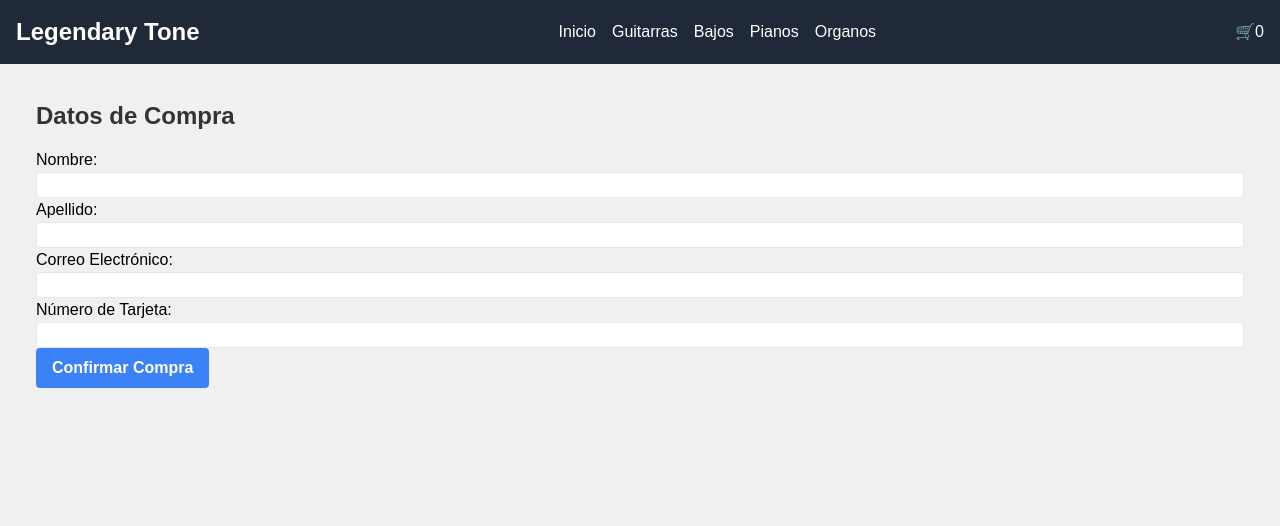
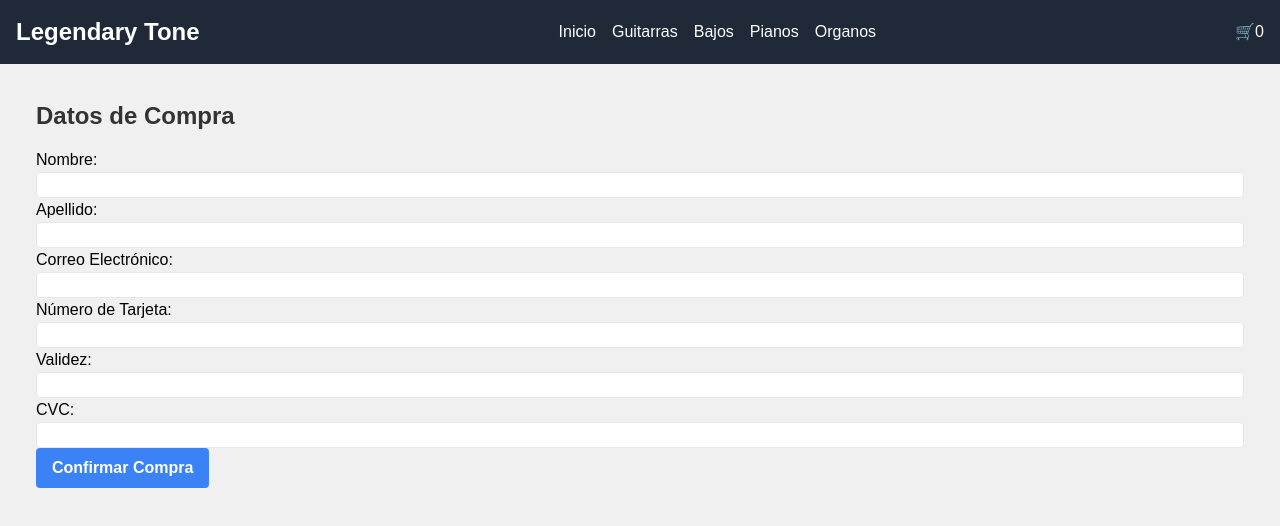
Before and after one commit to Delgado-Jose/ProyectoFinal-JoseDelgado, a React (Vite) app: page /Checkout in a window 1280 px wide. Shown: the top 526 px of the page. Built offline with nearby package versions, Linux system fonts and the light colour scheme.

Commit message:
[C]: Entrega Final ReactJs

```diff
--- a/src/App.jsx
+++ b/src/App.jsx
@@ -4,9 +4,8 @@ import NavBar from './components/navBar/navBar.jsx';
 import ItemListContainer from './components/itemListContainer/ItemListContainer.jsx';
 import ItemDetailContainer from './components/itemDetailContainer/ItemDetailContainer.jsx';
 import Cart from './components/cart/cart.jsx';
+import Checkout from './components/checkOut/CheckOut.jsx';
 import { CartContextProvider } from './context/CartContext.jsx';
-import Checkout from './components/checkOut/CheckOut.jsx';
-
 function App() {
   return (
     <>
--- a/src/components/ItemDetail/ItemDetail.jsx
+++ b/src/components/ItemDetail/ItemDetail.jsx
@@ -4,6 +4,10 @@ import { CartContext } from '../../context/CartContext'
 
 const ItemDetail = ({producto}) => {
   const {addToCart} = useContext(CartContext)
+
+  const actualizaStock = (cantidad) =>{
+    producto.stock -= cantidad
+  }
 
   return (
     <div className="flex font-serif">
@@ -16,7 +20,7 @@ const ItemDetail = ({producto}) => {
           <p className="mb-1">Precio USD: {producto.precio}</p>
           <p className="mb-1">Stock Actual: {producto.stock}</p>
           <p className="mb-4">Categoría: {producto.categoria}</p>
-          <ItemCount stock={producto.stock} addToCart={(cantidad) => addToCart(producto, cantidad)} />
+          <ItemCount stock={producto.stock} addToCart={(cantidad) => addToCart(producto, cantidad)} actualizaStock={actualizaStock} />
         </div>
       </div>
     </div>
--- a/src/components/cartItem/CartItem.jsx
+++ b/src/components/cartItem/CartItem.jsx
@@ -24,10 +24,6 @@ const CartItem = ({ producto }) => {
         </div>
       </div>
     </>
-
-
-
-
   );
 };
 
--- a/src/components/checkOut/CheckOut.jsx
+++ b/src/components/checkOut/CheckOut.jsx
@@ -58,7 +58,15 @@ const Checkout = () => {
         </div>
         <div>
           <label className="block mb-1">Número de Tarjeta:</label>
-          <input type="text" name="tarjeta" value={form.tarjeta} onChange={handleChange} required className="w-full p-2 border border-gray-300 rounded" />
+          <input type="number" name="tarjeta" value={form.tarjeta} onChange={handleChange} required className="w-full p-2 border border-gray-300 rounded" />
+        </div>
+        <div>
+          <label className="block mb-1">Validez:</label>
+          <input type="text" name="validez" value={form.validezTarjeta} onChange={handleChange} required className="w-full p-2 border border-gray-300 rounded" />
+        </div>
+        <div>
+          <label className="block mb-1">CVC:</label>
+          <input type="number" name="cvc" value={form.cvcTarjeta} onChange={handleChange} required className="w-full p-2 border border-gray-300 rounded" />
         </div>
         <button type="submit" className="bg-blue-500 hover:bg-blue-700 text-white font-bold py-2 px-4 rounded">
           Confirmar Compra
--- a/src/components/itemCount/ItemCount.jsx
+++ b/src/components/itemCount/ItemCount.jsx
@@ -1,7 +1,7 @@
 import React, { useState } from 'react'
 import { Button } from '../button/Button.jsx'
 
-export const ItemCount = ({ stock, addToCart }) => {
+export const ItemCount = ({ stock, addToCart, actualizaStock }) => {
   const [cantidad, setCantidad] = useState(1)
 
   const incrementar = () => {
@@ -15,6 +15,11 @@ export const ItemCount = ({ stock, addToCart }) => {
     }
   }
 
+  const handleAddToCart = () =>{
+    addToCart(cantidad)
+    actualizaStock(cantidad)
+  }
+
   return (
     <div className="flex-col items-center space-y-2">
       <div className="flex space-x-2 items-center">
@@ -22,7 +27,7 @@ export const ItemCount = ({ stock, addToCart }) => {
         <h4 className="text-xl">{cantidad}</h4>
         <Button clase="bg-gray-300 hover:bg-gray-400 text-black font-bold py-2 px-4 rounded" funcion={incrementar} texto="+" />
       </div>
-      <Button clase="bg-blue-500 hover:bg-blue-700 text-white font-bold py-2 px-4 rounded mt-2" funcion={()=>addToCart(cantidad)} texto="Agregar al Carrito" />
+      <Button clase="bg-blue-500 hover:bg-blue-700 text-white font-bold py-2 px-4 rounded mt-2" funcion={handleAddToCart} texto="Agregar al Carrito" />
     </div>
   )
 }
```
Also changed, not shown: src/components/cart/Cart.jsx (+0 -28 lines). Lines whose indentation alone changed are shown as unchanged.
